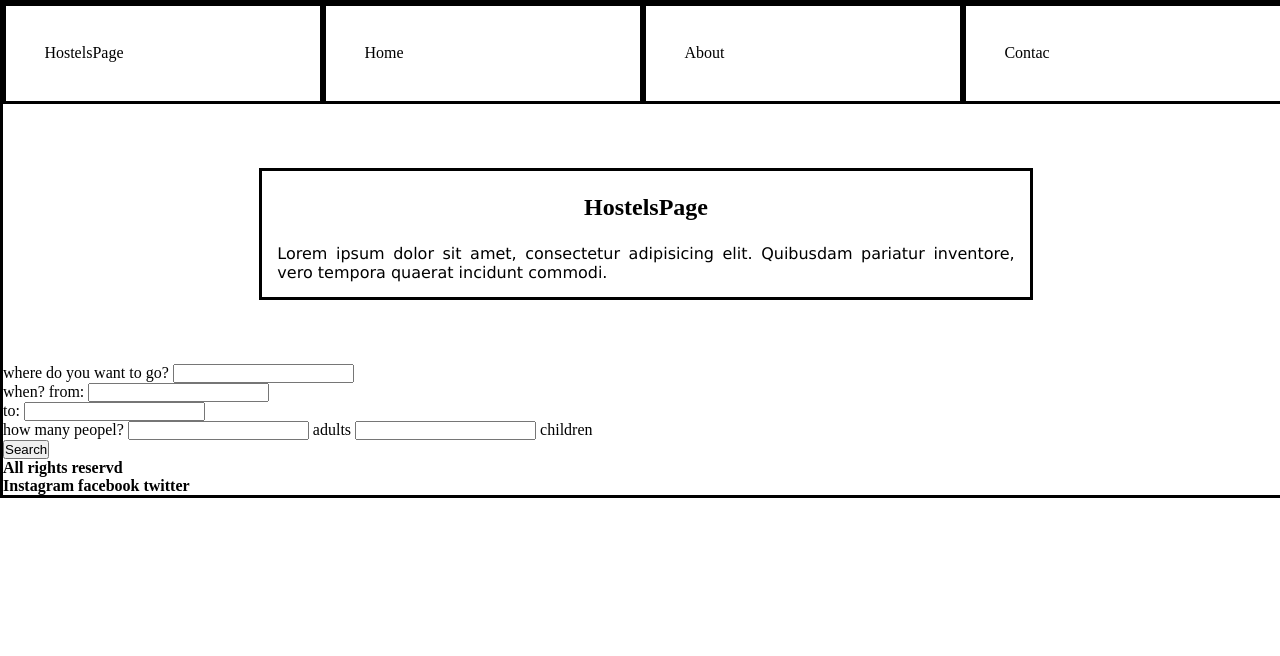
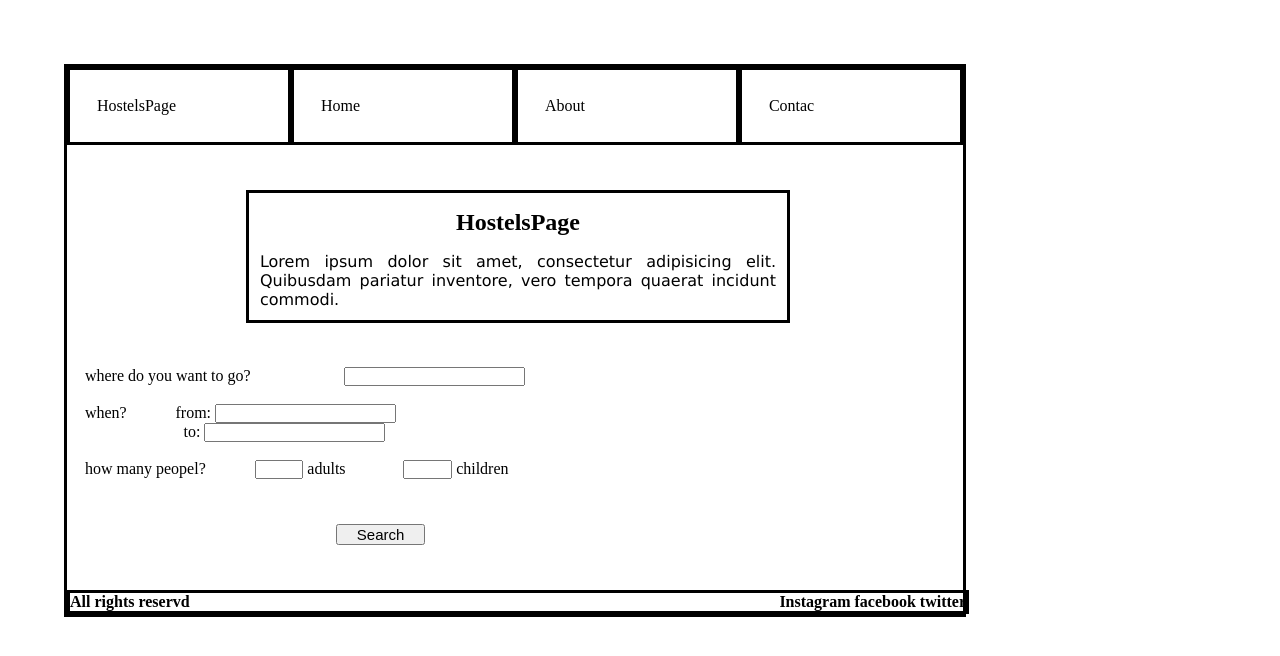
Before and after one commit to victoriaramos2777/Arquitectura-Bem, a plain HTML site: page hindex.html in a window 1280 px wide. Drawn offline with Linux system fonts and the light colour scheme.

Commit message:
cambios en css realizados

```diff
--- a/assets/style.css
+++ b/assets/style.css
@@ -1,11 +1,13 @@
 *{
     margin: 0%;
     padding: 0%;
+
 }
 
 body{
     border:solid;
-    width:100%;
+    margin: 5%;
+    width: 70%;
 }
 .navigation__list {
     display: flex;
@@ -17,7 +19,7 @@ body{
 .navigation--list__item{
     border: solid;
     padding: 3%;
-    width: 100%;
+    width: 90%;
 }
 .titulo {
     border: solid;
@@ -35,3 +37,41 @@ body{
     font-family:Verdana, Geneva, Tahoma, sans-serif;
     margin: 2%;
 }
+
+.login-form {
+    margin: 2%;
+    width: 100%;
+    margin-bottom: 5%;
+}
+.login-form__label-2{
+    margin-right: 5%;
+}
+.login-form__label-1 {
+    margin-right: 10%;
+}
+
+.login-form__label-4{
+    margin-left: 11%;
+}
+.login-form--label__input-4{
+    width: 5%;
+    margin-left: 5%;
+}
+.login-form--label__input-5 {
+    width: 5%;
+    margin-left: 6%;
+}
+
+.button {
+    font-size: 15px;
+    width: 10%;
+    margin-left: 30%;
+    margin-bottom: 5%;
+}
+.footer {
+    width: 100%;
+    border: solid;
+    display: flex;
+    justify-content: space-between;
+
+}
--- a/hindex.html
+++ b/hindex.html
@@ -25,23 +25,25 @@
       <p class="titulo--item__parrafo">Lorem ipsum dolor sit amet, consectetur adipisicing elit. Quibusdam pariatur inventore, vero tempora quaerat incidunt commodi.</p>
    </div>
       <form class="login-form"action="#">
-         <label class="login-form__label" for="text">where do you want to go?</label>
-         <input class="login-form--label__input"type="text"><br>
-         <label class="login-form__label"for="text">when?</label>
-         <label class="login-form__label"for="text">from:</label>
-         <input  class="login-form--label__input"type="text"><br>
-         <label class="login-form__label" for="text">to:</label>
-         <input  class="login-form--label__input"type="text"><br>
-         <label class="login-form__label" for="text">how many peopel?</label>
-         <input  class="login-form--label__input"type="number">
-         <label class="login-form__label"for="text">adults</label>
-         <input  class="login-form--label__input"type="number">
+         <label class="login-form__label-1" for="text">where do you want to go?</label>
+         <input class="login-form--label__input-1"type="text"><br>
+         <br>
+         <label class="login-form__label-2"for="text">when?</label>
+         <label class="login-form__label-3"for="text">from:</label>
+         <input  class="login-form--label__input-2"type="text"><br>
+         <label class="login-form__label-4" for="text">to:</label>
+         <input  class="login-form--label__input-3"type="text"><br>
+         <br>
+         <label class="login-form__label-5" for="text">how many peopel?</label>
+         <input  class="login-form--label__input-4"type="number">
+         <label class="login-form__label-6"for="text">adults</label>
+         <input  class="login-form--label__input-5"type="number">
          <label class="login-form__label" for="text">children</label>
       </form>
       <button class="button">Search</button>
  </section>
- <footer>
-   <div class="footer">
+ <footer class="footer">
+   <div >
      <h4 class="footer__item"> All rights reservd</h4>
    </div>
    <div class="footer--item__pages">
```
